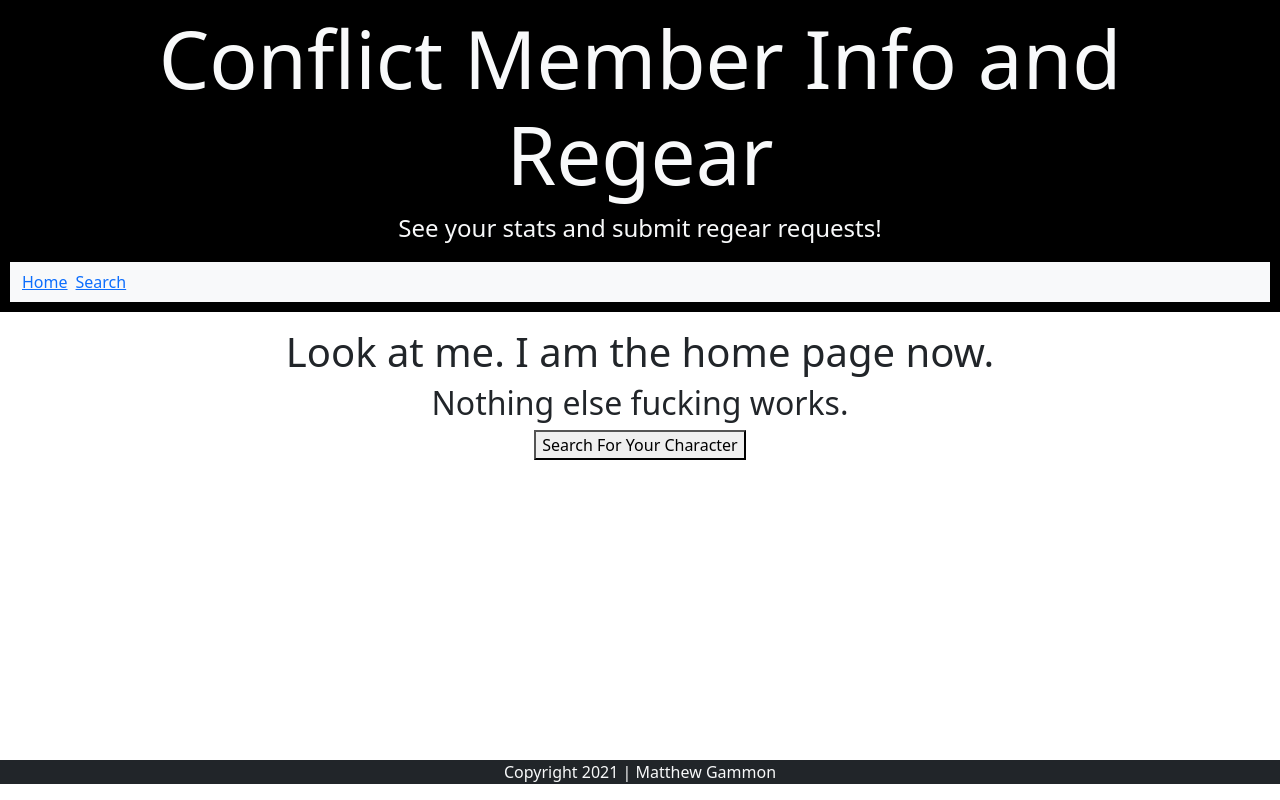
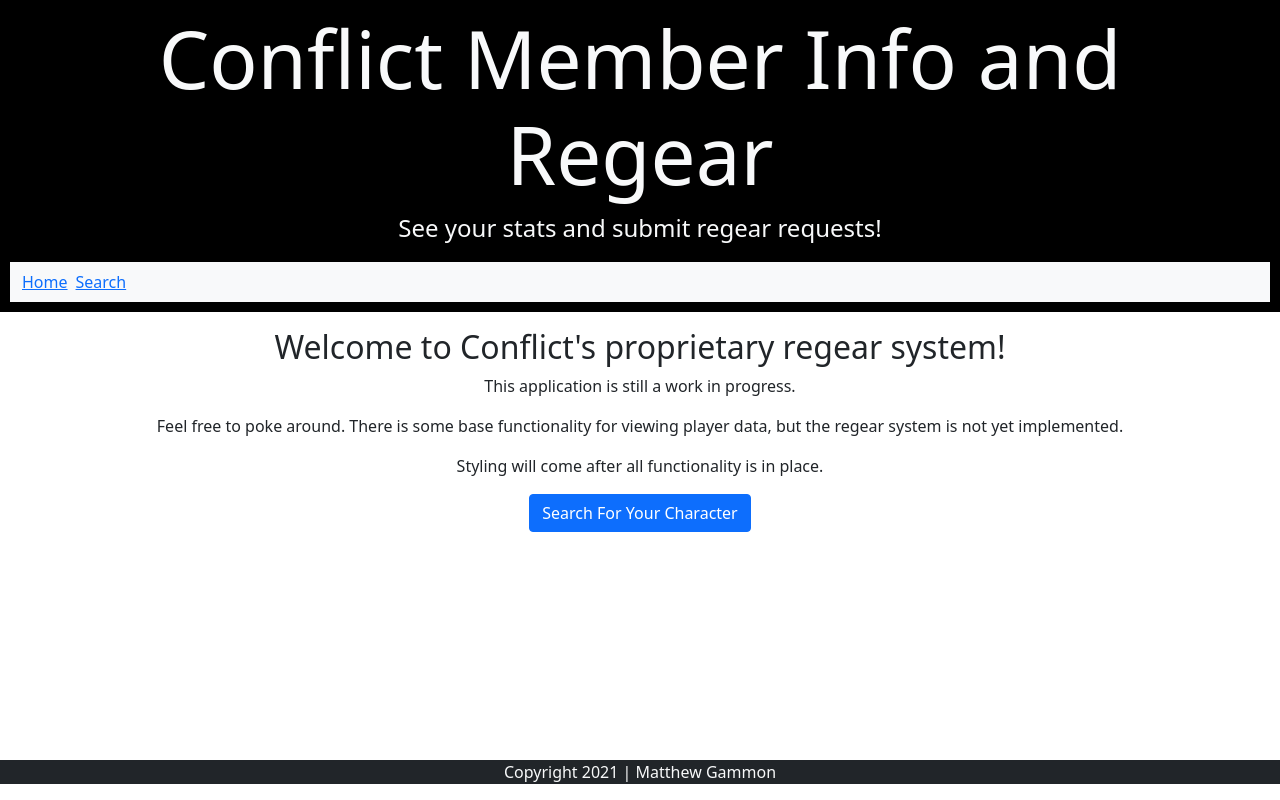
Before and after one commit to MatthewGammon/Albion-Player-Info, a React (Create React App) app: page /home in a window 1280 px wide. Built offline with nearby package versions, Linux system fonts and the light colour scheme.

Commit message:
Changed some text for the landing page to reflect the current status of the project

```diff
--- a/src/home/Home.js
+++ b/src/home/Home.js
@@ -1,23 +1,26 @@
 import React from 'react';
 import { useHistory } from 'react-router-dom';
 
-export default function Home1() {
+export default function Home() {
   const history = useHistory();
   const handleClick = () => {
     history.push('/playerSearch');
   };
+
   return (
-    <>
-      <main
-        className="form d-flex flex-column align-items-center  p-3"
-        style={{ backgroundColor: 'white' }}
-      >
-        <h1>Look at me. I am the home page now.</h1>
-        <h2>Nothing else fucking works.</h2>
-        <button type="button" onClick={handleClick}>
-          Search For Your Character
-        </button>
-      </main>
-    </>
+    <div className="form d-flex flex-column align-items-center  p-3">
+      <div className="text-center">
+        <h2>Welcome to Conflict's proprietary regear system!</h2>
+        <p>This application is still a work in progress.</p>
+        <p>
+          Feel free to poke around. There is some base functionality for viewing
+          player data, but the regear system is not yet implemented.
+        </p>
+        <p>Styling will come after all functionality is in place.</p>
+      </div>
+      <button className="btn btn-primary" type="button" onClick={handleClick}>
+        Search For Your Character
+      </button>
+    </div>
   );
 }
```
